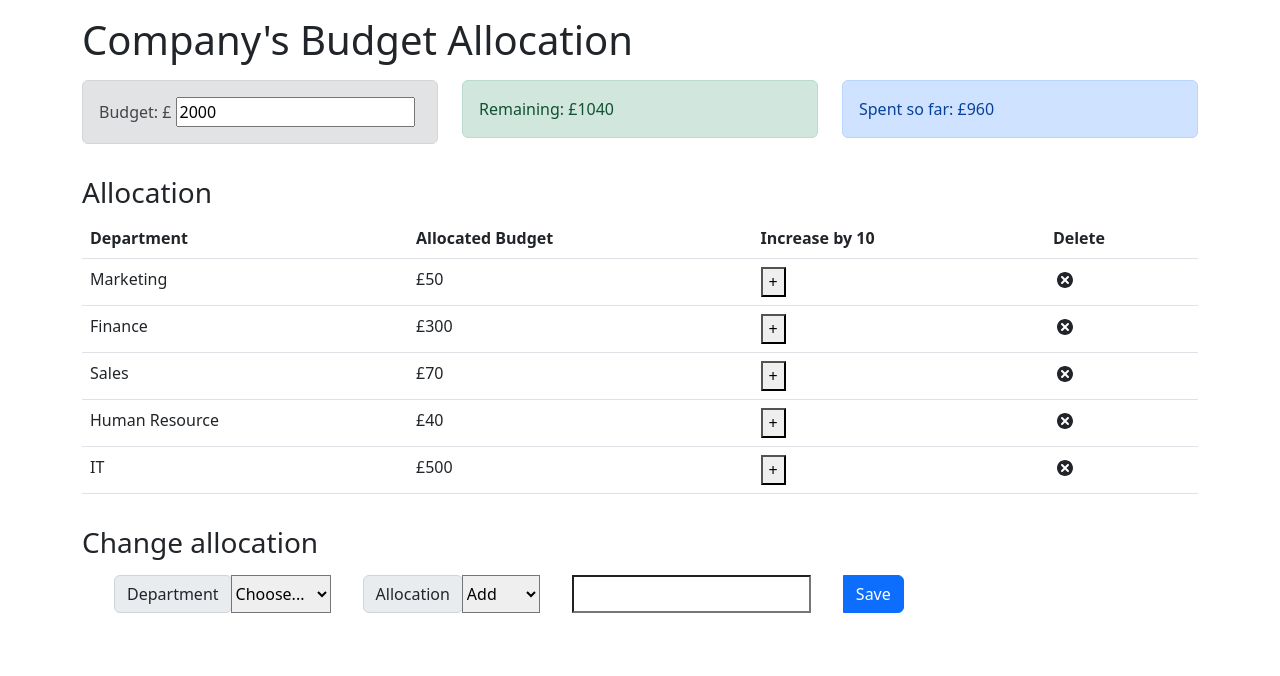
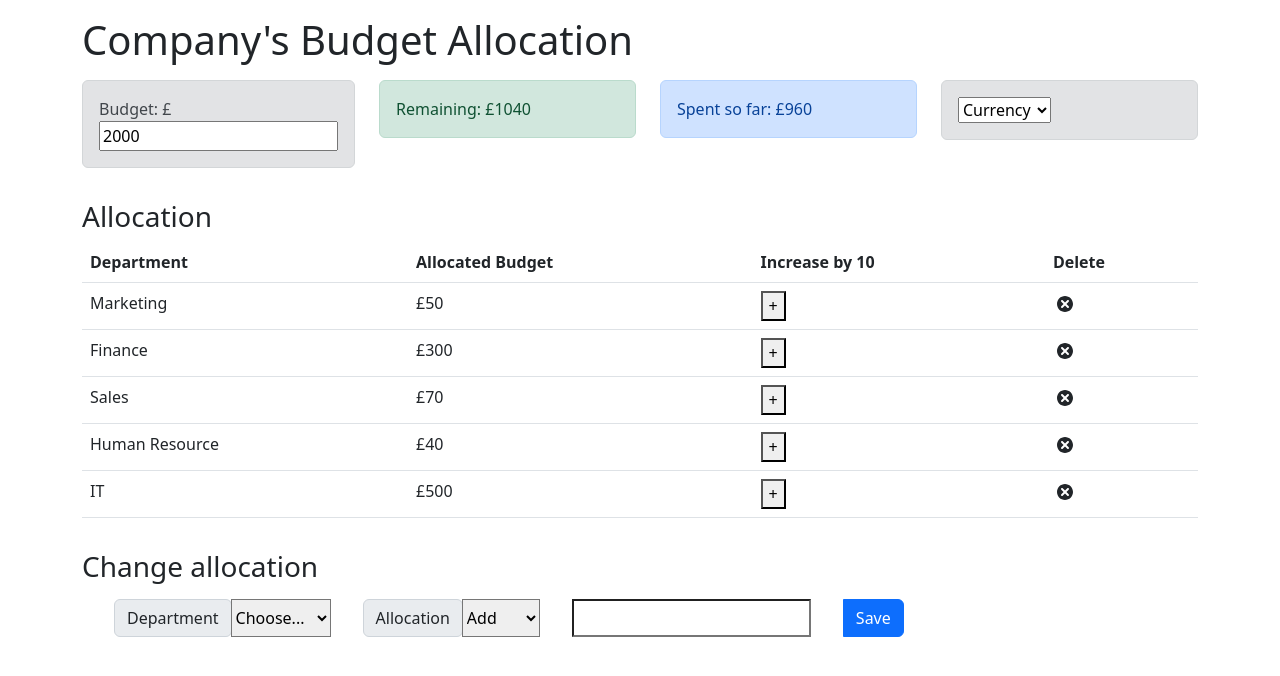
Before and after one commit to Jean-Joooo/react-final-project-exam-ibm-full-stack, a React (Create React App) app: page / in a window 1280 px wide. Shown: the top 676 px of the page. Built offline with nearby package versions, Linux system fonts and the light colour scheme.

Commit message:
Update App.js

```diff
--- a/src/App.js
+++ b/src/App.js
@@ -7,6 +7,7 @@ import ExpenseTotal from './components/ExpenseTotal';
 import ExpenseList from './components/ExpenseList';
 import AllocationForm from './components/AllocationForm';
 import RemainingBudget from './components/Remaining';
+import Currency from './components/Currency';
 
 const App = () => {
     return (
@@ -22,6 +23,9 @@ const App = () => {
                     </div>
                     <div className='col-sm'>
                         <ExpenseTotal />
+                    </div>
+                    <div className='col-sm'>
+                        <Currency />
                     </div>
                 </div>
                 <h3 className='mt-3'>Allocation</h3>
```
